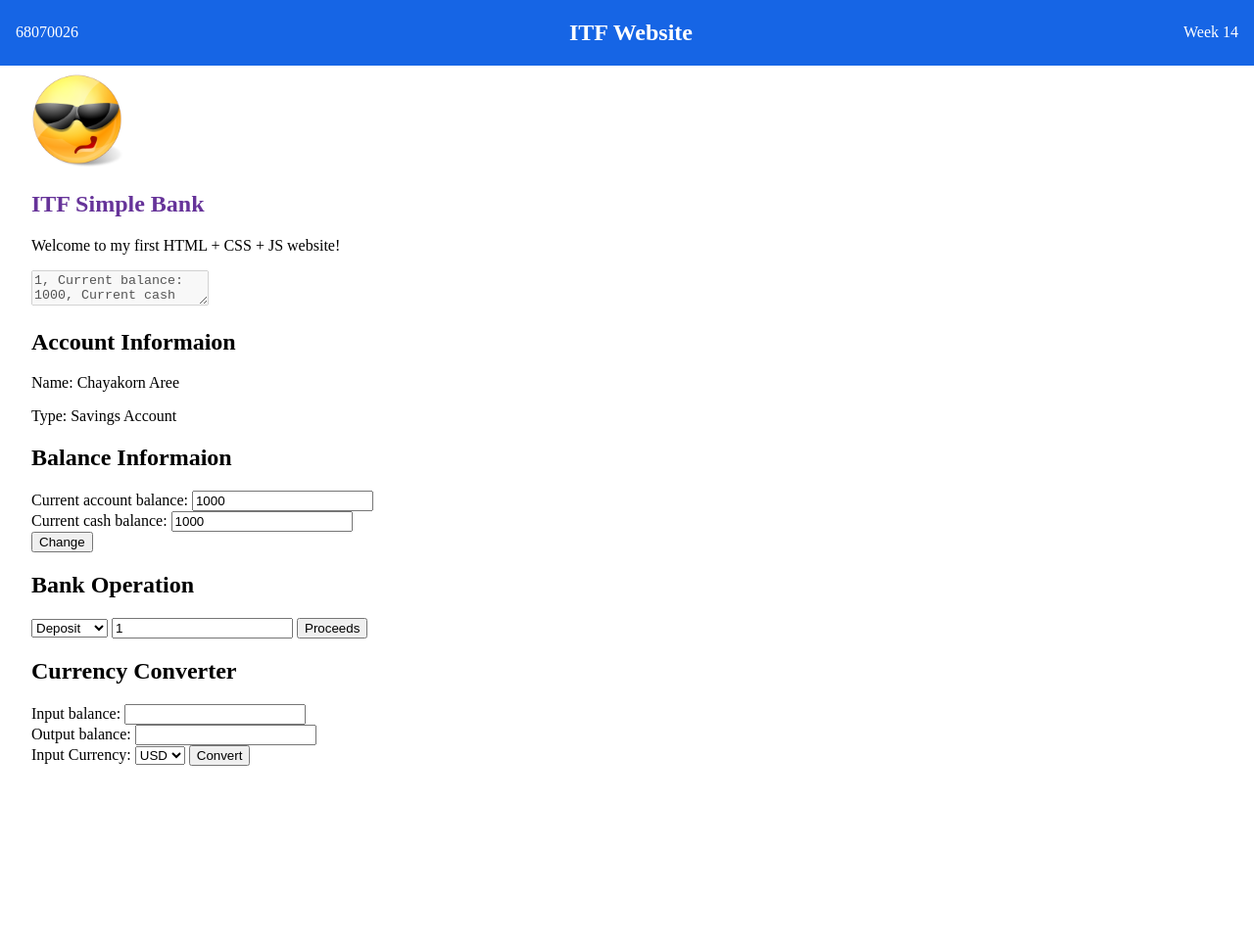
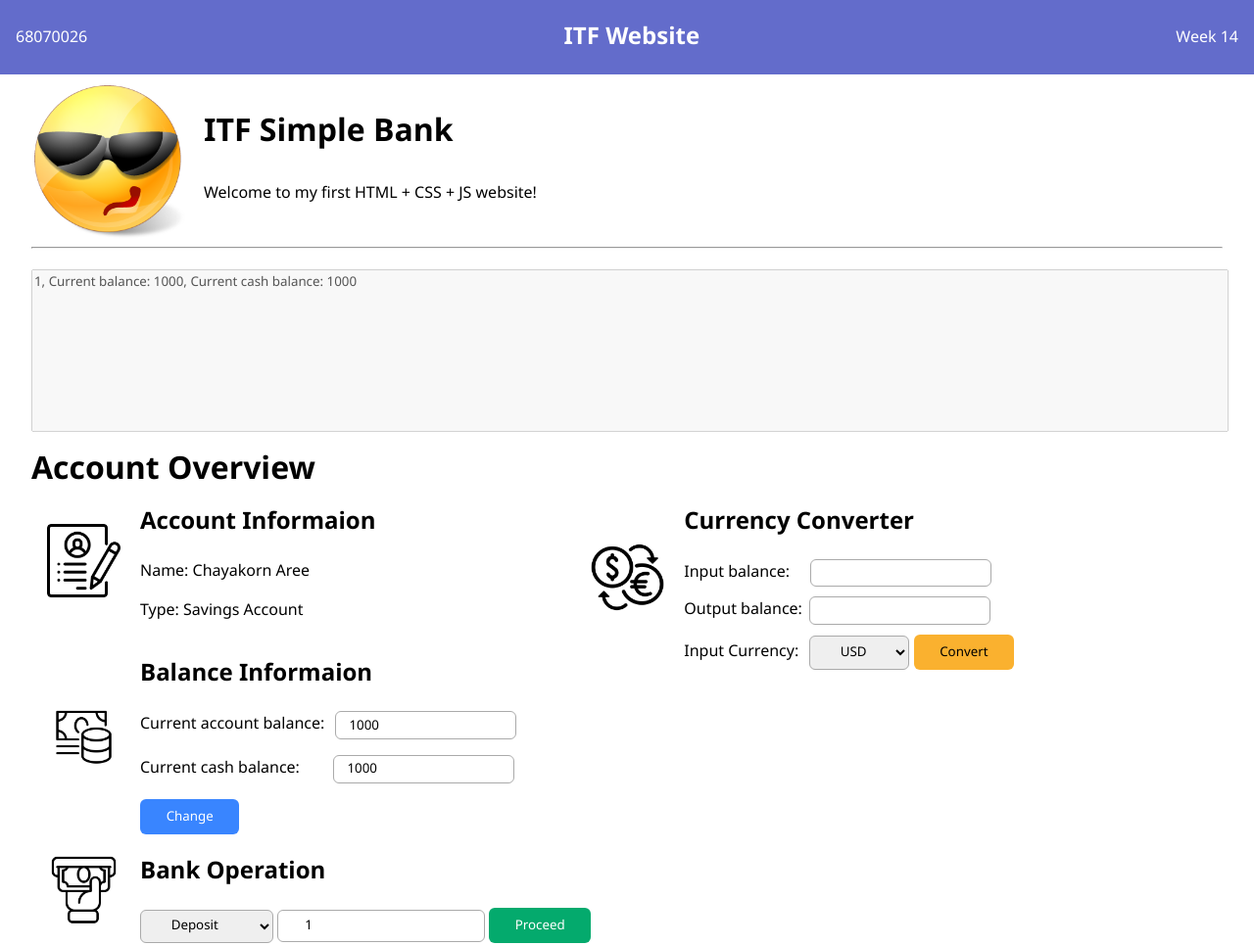
Before and after one commit to ChayakornAree/itf-simple-bank-68070026, a plain HTML site: page index.html in a window 1280 px wide. Shown: the whole page at 98% size. Before the commit the page ends 800 px from the top, so only its background shows below. Drawn offline with Linux system fonts and the light colour scheme.

Commit message:
UPDATE PATCHv.1

```diff
--- a/index.html
+++ b/index.html
@@ -14,58 +14,76 @@
         </nav>
         <div class="container">
             <div class="title">
-                <img src="Cool.png" width="96" alt="Cool" />
-                <h2 id="my-title">ITF Simple Bank</h2>
+                <img src="img/Cool.png" height="160" alt="Cool" />
+                <div class="text-title">
+                    <h2>ITF Simple Bank</h2>
                     <p>Welcome to my first HTML + CSS + JS website!</p>
                 </div>
+            </div>
+            <hr>
             <textarea name="show-data" id="show-data" class="show-data" disabled></textarea>
+            <h2 class="overview-text">Account Overview</h2>
             <div class="account">
                 <div class="account-overview">
                     <div class="account-informaiton">
-                        <h2>Account Informaion</h2>
+                        <img src="/img/resume.png" alt="resume" class="img-icon">
+                        <div>
+                            <h2 class="title-information">Account Informaion</h2>
                             <p>Name: Chayakorn Aree</p>
                             <p>Type: Savings Account</p>
                         </div>
-                    <div class="balance-information">
-                        <h2>Balance Informaion</h2>
+                    </div>
+                    <div class="account-informaiton">
+                        <img src="/img/fiat-money.png" alt="fiat-money" class="img-icon">
+                        <div>
+                            <h2 class="title-information">Balance Informaion</h2>
                             <div class="current-account">
                                 <label for="current-account">Current account balance:</label>
                                 <input type="text" name="current-account" class="current-account-input" value="1000">
                             </div>
                             <div class="current-cash">
-                            <label for="current-cash">Current cash balance:</label>
+                                <label for="current-cash" class="text-balance-form">Current cash balance:</label>
                                 <input type="text" name="current-cash" class="current-cash-input" value="1000">
                             </div>
-                        <button onclick="handleChange()">Change</button>
+                            <button onclick="handleChange()" class="on-change-btn">Change</button>
                         </div>
-                    <div class="bank-oparation">
-                        <h2>Bank Operation</h2>
+                    </div>
+                    <div class="account-informaiton">
+                        <img src="/img/money-withdrawal.png" alt="money-withdrawal" class="img-icon">
+                        <div>
+                            <h2 class="title-information">Bank Operation</h2>
+                            <div class="option-bank">
                                 <select name="dp-wt-d" id="dp-wt-d" class="command-select">
                                     <option value="deposit">Deposit</option>
                                     <option value="withdraw">Withdraw</option>
                                 </select>
                                 <input type="text" name="amount-dp-wt" id="amount-dp-wt" class="amount-command" value="1">
-                        <button onclick="handleOperate()">Proceeds</button>
+                                <button onclick="handleOperate()" class="on-change-btn-proceed">Proceed</button>
+                            </div>
+                        </div>
                     </div>
                 </div>
                 <div class="financial-tools">
-                    <div class="currency-converter">
-                    <h2>Currency Converter</h2>
+                    <div class="account-informaiton">
+                        <img src="/img/exchange.png" alt="exchange" class="img-icon">
+                        <div>
+                            <h2 class="title-information">Currency Converter</h2>
                             <div class="input-balance">
                                 <label for="input-balance">Input balance:</label>
-                            <input type="text" name="input-balance">
+                                <input type="text" name="input-balance" class="input-balance-side">
                             </div>
                             <div class="output-balance">
                                 <label for="output-balance">Output balance:</label>
-                            <input type="text" name="output-balance">
+                                <input type="text" name="output-balance" class="output-balance-side">
                             </div>
                             <div class="input-currency">
                                 <label for="input-currency">Input Currency:</label>
-                            <select name="currency" id="currency">
+                                <select name="currency" id="currency" class="command-select">
                                     <option value="usd">USD</option>
                                     <option value="thb">THB</option>
                                 </select>
-                            <button>Convert</button>
+                                <button class="on-change-btn-convert">Convert</button>
+                            </div>
                         </div>
                     </div>
                 </div>
--- a/styles.css
+++ b/styles.css
@@ -1,5 +1,9 @@
+@import url('https://fonts.googleapis.com/css2?family=Noto+Sans+Thai:wght@100..900&family=Noto+Sans:ital,wght@0,100..900;1,100..900&display=swap');
+*{
+    font-family: "Noto Sans Thai", sans-serif;
+}
 body {
-    margin: 0;
+    margin: 0 0 32px 0;
     padding: 0;
 }
 
@@ -8,14 +12,153 @@ nav {
     justify-content: space-between;
     align-items: center;
     padding: 0 16px;
-    background-color: #1665E5;
+    width: auto;
+    background-color: #636CCB;
     color: white;
 }
 
+.overview-text{
+    font-size: 2em;
+    margin-bottom: -0.25em;
+}
+
+.account-informaiton{
+    display: flex;
+    flex-wrap: wrap;
+    align-items: center;
+    gap: 1.25em;
+}
+.img-icon {
+    width: 75px;
+    height: 75px;
+}
 .container {
     margin: 8px 32px;
 }
 
-#my-title {
-    color: rebeccapurple;
+.title {
+    display: flex;
+    flex-wrap: wrap;
+    margin-bottom: 0.5em;
 }
+.text-title {
+    margin-left: 1em;
+}
+
+.text-title h2 {
+    font-size: 2rem;
+    font-weight: bold;
+}
+
+#show-data {
+    margin-top: 1em;
+    margin-bottom: -1.5em;
+    width: 100%;
+    height: 20vh;
+    resize: none;
+}
+
+.account {
+    display: flex;
+    flex-wrap: wrap;
+    margin-left: 1rem;
+}
+
+.title-information {
+    font-size: 1.5em;
+    font-weight: bold;
+}
+
+.current-cash-input, .current-account-input {
+    padding: 0.25em 1em 0.25em 1em;
+    border-radius: 6px;
+    border: 1px solid #aaaaaa;
+}
+
+.current-account , .current-cash{
+    margin-bottom: 1em;
+}
+
+.current-cash input{
+    margin-left: 2.25em;
+}
+
+.current-account input{
+    margin-left: 0.5em;
+}
+.on-change-btn-convert{
+    padding: 0.6em 2em;
+    border: none;
+    color: black;
+    background-color: #FAB12F;
+    border-radius: 6px;
+    cursor: pointer;
+    transition: all 0.3s ease;
+}
+
+.on-change-btn-convert:hover{
+    border-radius: 6px;
+    background-color: transparent;
+    border: 2px solid #FAB12F;
+}
+
+.on-change-btn-proceed{
+    padding: 0.6em 2em;
+    border: none;
+    color: white;
+    background-color: #04AA6D;
+    border-radius: 6px;
+    cursor: pointer;
+    transition: all 0.3s ease;
+}
+
+.on-change-btn-proceed:hover{
+    border-radius: 6px;
+    background-color: transparent;
+    border: 2px solid #04AA6D;
+    color: black;
+}
+
+.on-change-btn {
+    padding: 0.6em 2em;
+    border: none;
+    color: white;
+    background-color: #3985ff;
+    border-radius: 6px;
+    cursor: pointer;
+    transition: all 0.3s ease;
+}
+
+.on-change-btn:hover{
+    border-radius: 6px;
+    background-color: transparent;
+    border: 2px solid #3985ff;
+    color: black;
+}
+
+.command-select, .amount-command{
+    padding: 0.4em 2em;
+    border-radius: 6px;
+    border: 1px solid #aaaaaa;
+}
+
+.input-balance-side, .output-balance-side{
+    padding: 0.25em 1em 0.25em 1em;
+    border-radius: 6px;
+    border: 1px solid #aaaaaa;
+}
+
+.input-balance, .output-balance{
+    margin-bottom: 10px;
+}
+
+.input-balance input{
+    margin-left: 1.25em;
+}
+.output-balance input{
+    margin-left: 0.25em;
+}
+
+.input-currency select{
+    margin-left: 0.5em;
+}
```
Also changed, not shown: img/Cool.png (renamed from Cool.png), img/exchange.png (added), img/fiat-money.png (added), img/money-withdrawal.png (added), img/resume.png (added). Lines whose indentation alone changed are shown as unchanged.
